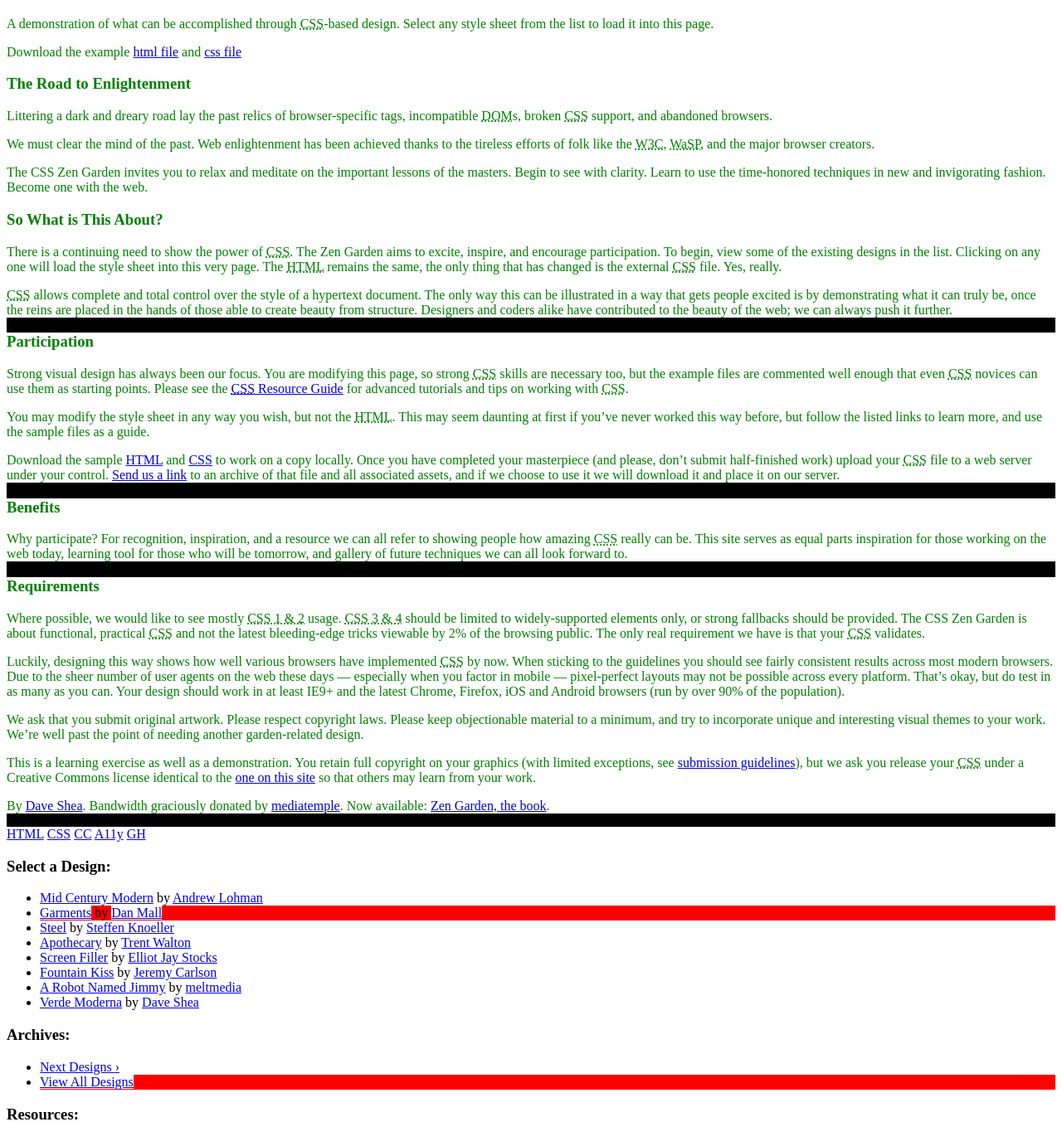
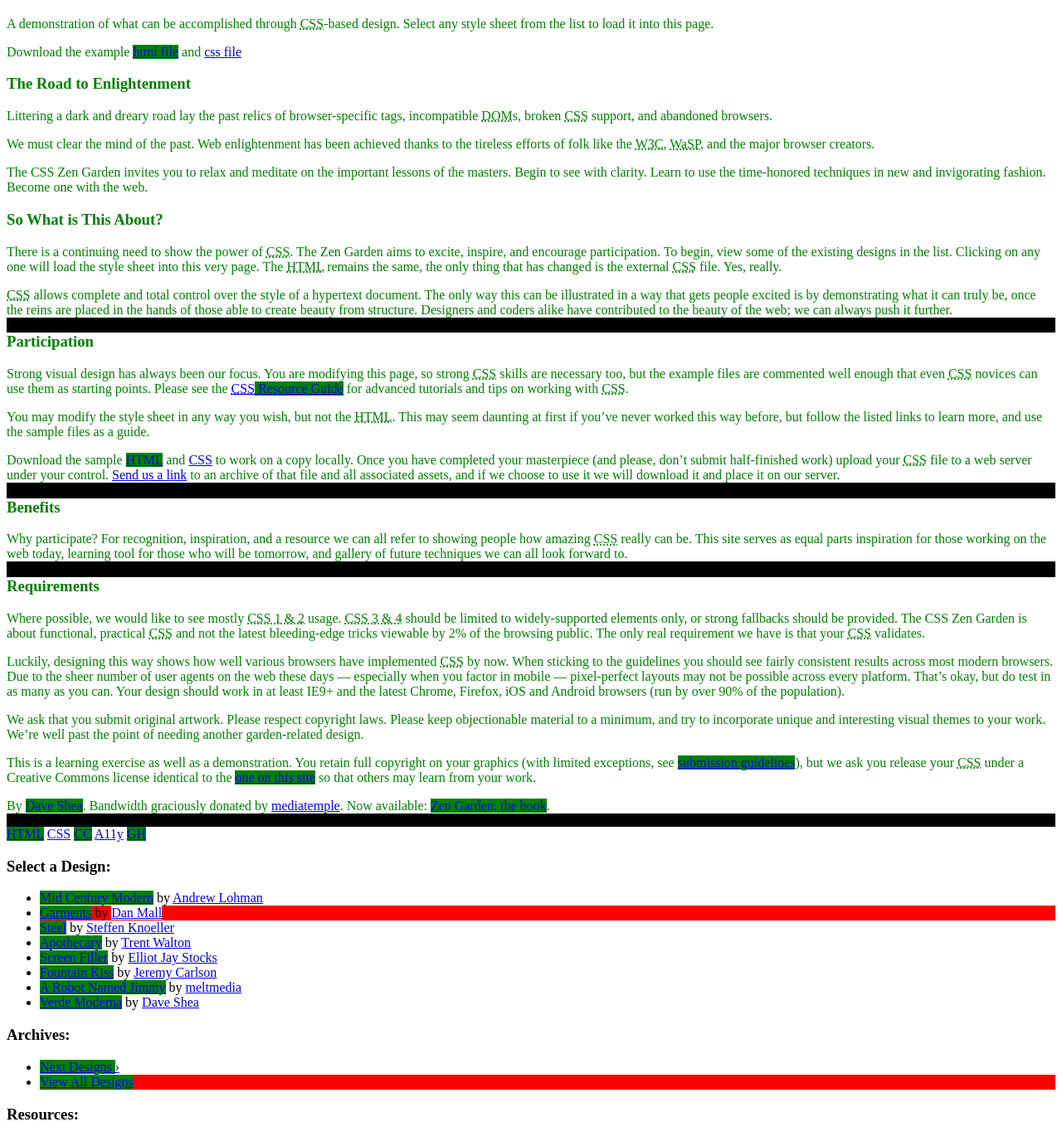
Before and after one commit to pondit/FTFL01-ITS-Laravel, a PHP site: page / in a window 1280 px wide. Shown: the part 94-1447 px from the top of the page at 83% size. Run offline with PHP 8.4, Linux system fonts and the light colour scheme.

Commit message:
2n+1 th link background color changed

```diff
--- a/ITS_2014000057_Towfiqur_Rahman/day06/02_csszengarden/css/selector_examples.css
+++ b/ITS_2014000057_Towfiqur_Rahman/day06/02_csszengarden/css/selector_examples.css
@@ -20,3 +20,9 @@ div[role="main"]{
 li:nth-child(2){
 	background-color: red;
 }
+
+/* exercise */
+
+a:nth-child(2n+1){
+	background-color: green;
+}
```
